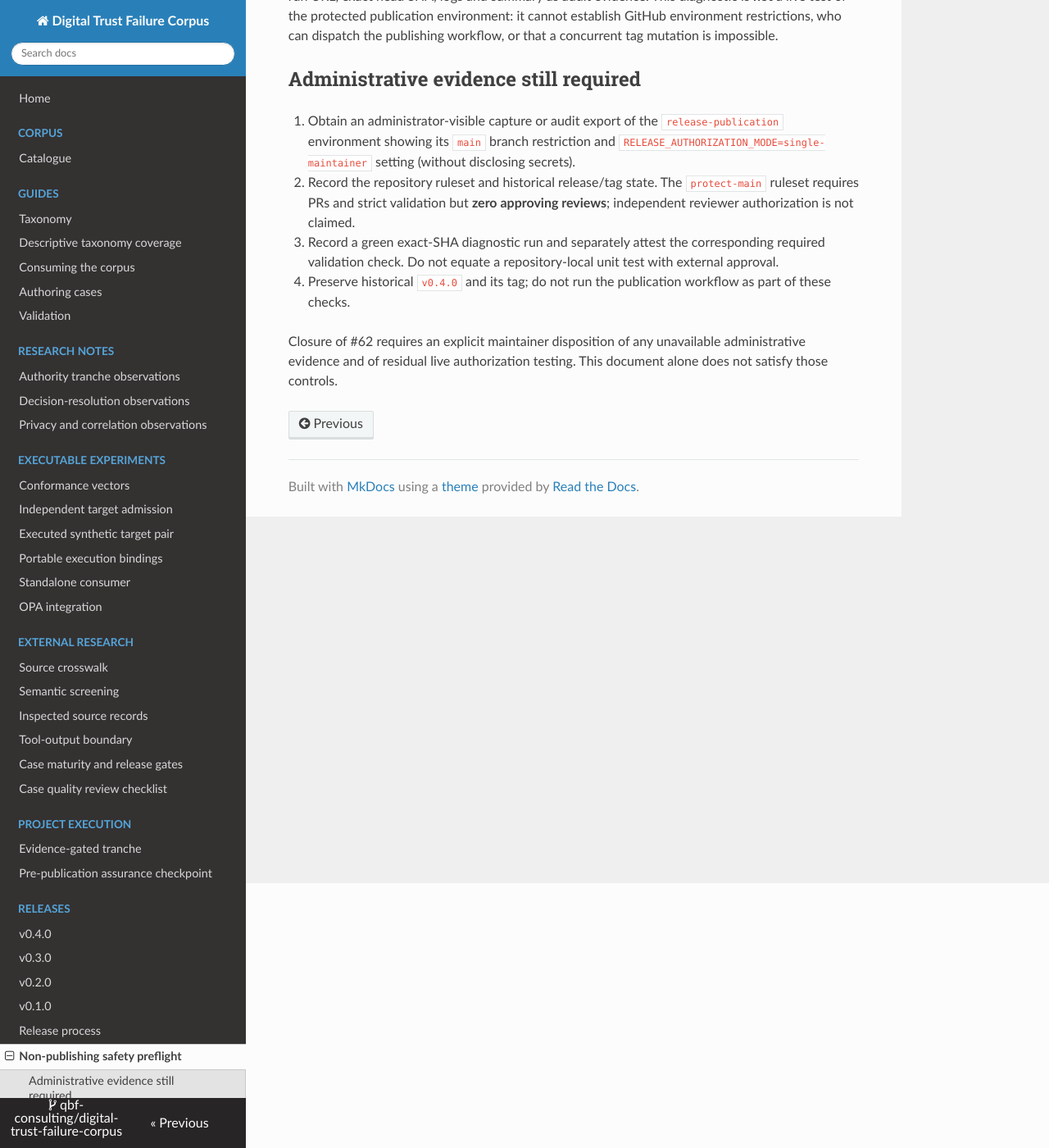
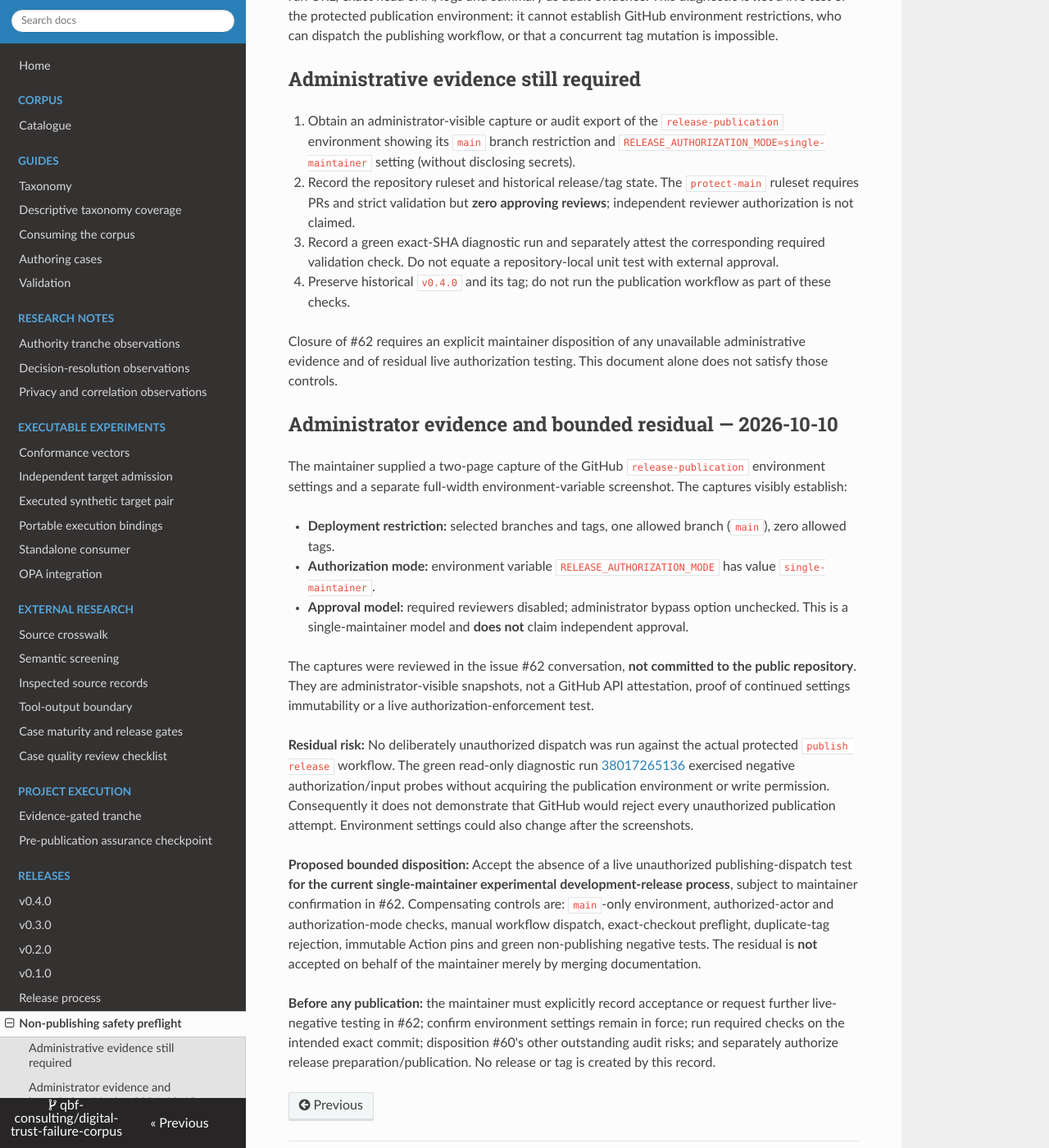
Before and after one commit to qbf-consulting/digital-trust-failure-corpus, an MkDocs documentation site: the page built from docs/release-safety-preflight.md, in a window 1280 px wide and 1400 px high, scrolled down 323 px. Shown: the whole window at 82% size. Built offline with MkDocs 1.6.1, drawn with Linux system fonts in a browser that asks for light colours; nearby versions of some CDN libraries.

Commit message:
docs(release): record verified environment settings and bounded live-test residual (#102)

```diff
--- a/docs/release-safety-preflight.md
+++ b/docs/release-safety-preflight.md
@@ -12,3 +12,19 @@ Run via **Actions → release safety preflight (no publication) → Run workflow
 4. Preserve historical `v0.4.0` and its tag; do not run the publication workflow as part of these checks.
 
 Closure of #62 requires an explicit maintainer disposition of any unavailable administrative evidence and of residual live authorization testing. This document alone does not satisfy those controls.
+
+## Administrator evidence and bounded residual — 2026-10-10
+
+The maintainer supplied a two-page capture of the GitHub `release-publication` environment settings and a separate full-width environment-variable screenshot. The captures visibly establish:
+
+- **Deployment restriction:** selected branches and tags, one allowed branch (`main`), zero allowed tags.
+- **Authorization mode:** environment variable `RELEASE_AUTHORIZATION_MODE` has value `single-maintainer`.
+- **Approval model:** required reviewers disabled; administrator bypass option unchecked. This is a single-maintainer model and **does not** claim independent approval.
+
+The captures were reviewed in the issue #62 conversation, **not committed to the public repository**. They are administrator-visible snapshots, not a GitHub API attestation, proof of continued settings immutability or a live authorization-enforcement test.
+
+**Residual risk:** No deliberately unauthorized dispatch was run against the actual protected `publish release` workflow. The green read-only diagnostic run [38017265136](https://github.com/qbf-consulting/digital-trust-failure-corpus/actions/runs/38017265136) exercised negative authorization/input probes without acquiring the publication environment or write permission. Consequently it does not demonstrate that GitHub would reject every unauthorized publication attempt. Environment settings could also change after the screenshots.
+
+**Proposed bounded disposition:** Accept the absence of a live unauthorized publishing-dispatch test **for the current single-maintainer experimental development-release process**, subject to maintainer confirmation in #62. Compensating controls are: `main`-only environment, authorized-actor and authorization-mode checks, manual workflow dispatch, exact-checkout preflight, duplicate-tag rejection, immutable Action pins and green non-publishing negative tests. The residual is **not** accepted on behalf of the maintainer merely by merging documentation.
+
+**Before any publication:** the maintainer must explicitly record acceptance or request further live-negative testing in #62; confirm environment settings remain in force; run required checks on the intended exact commit; disposition #60's other outstanding audit risks; and separately authorize release preparation/publication. No release or tag is created by this record.
```
